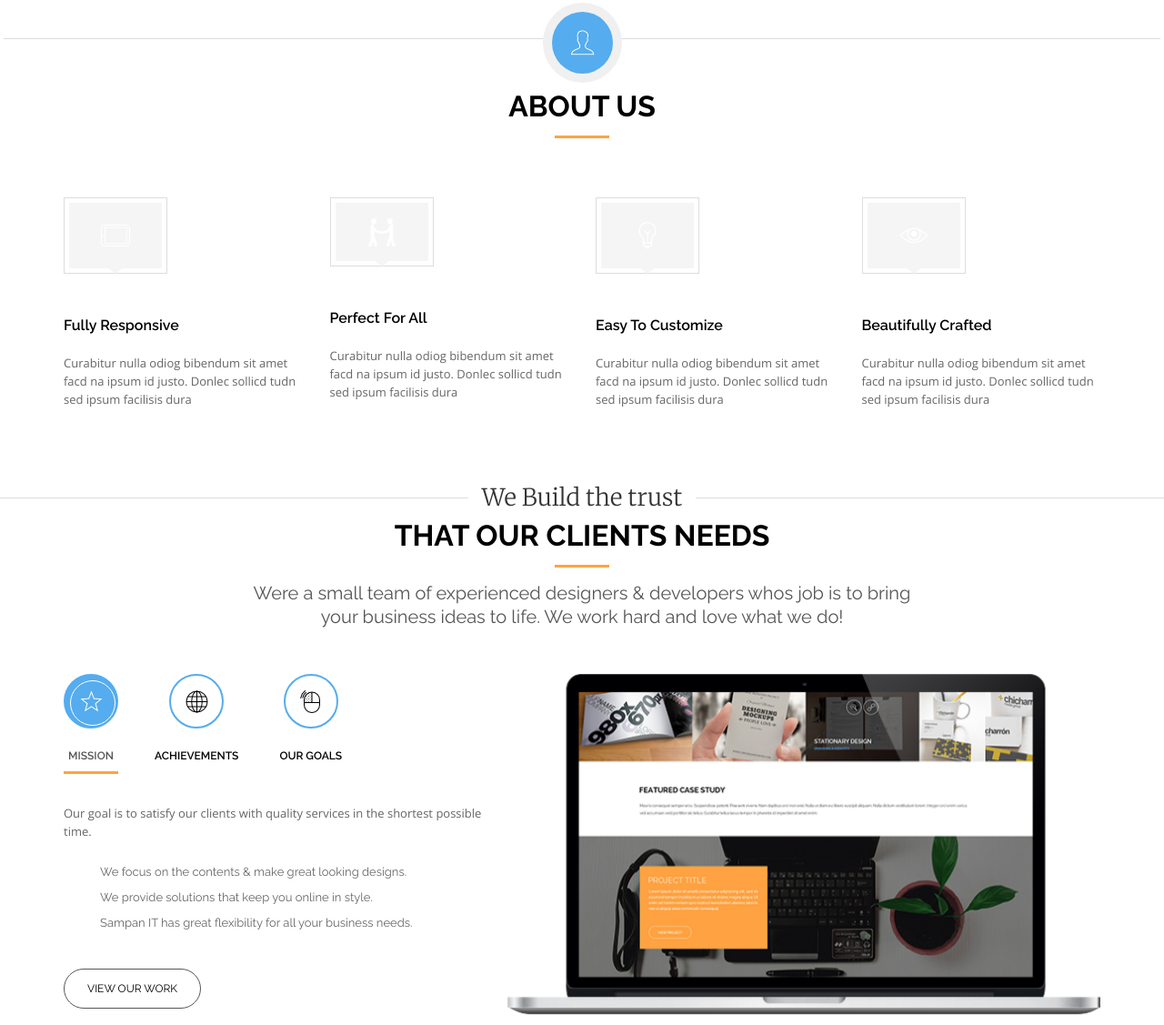
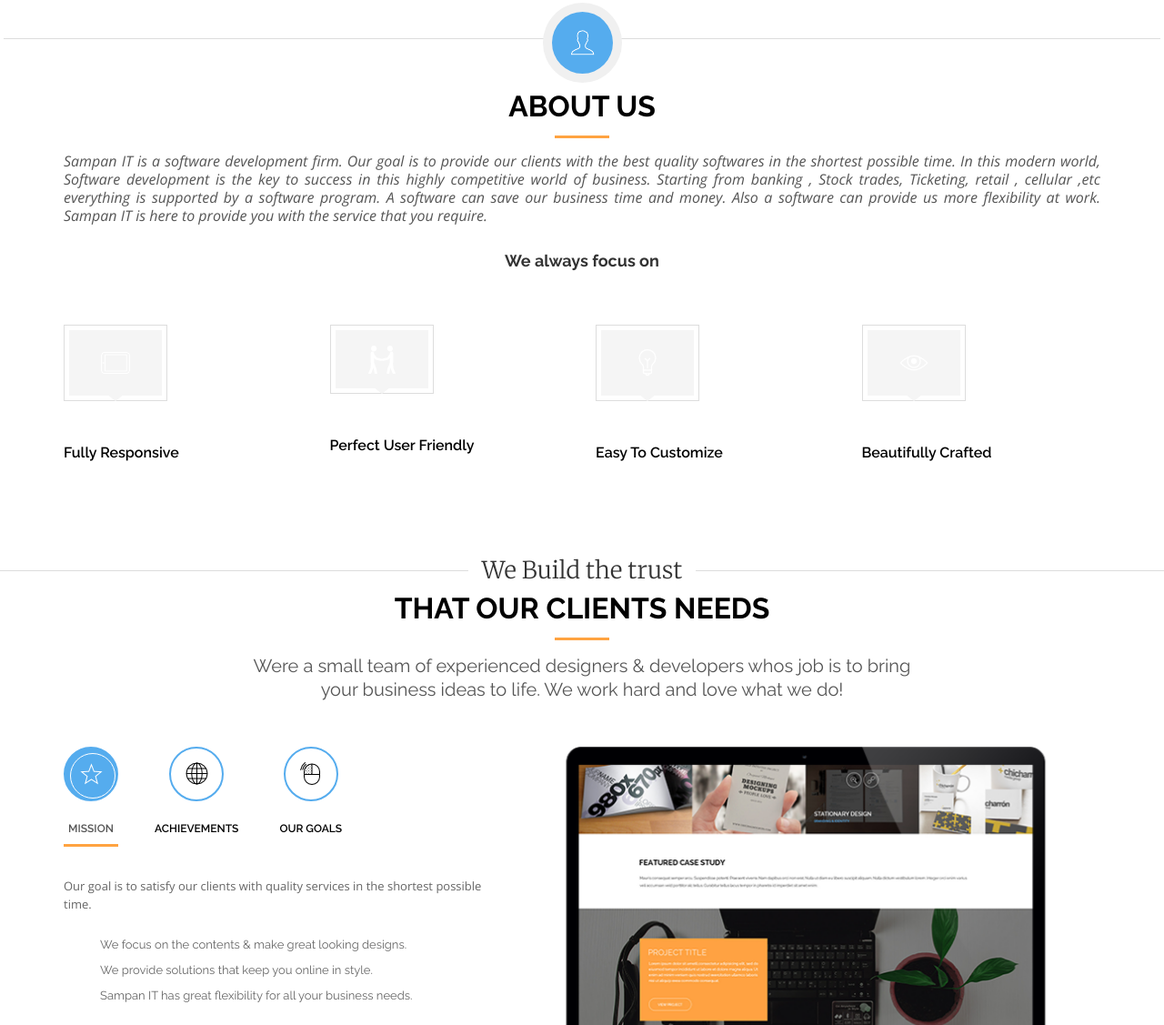
Before and after one commit to purnob/Sampan_IT_NewSite, a plain HTML site: page index.html in a window 1280 px wide. Shown: the part 1610-2737 px from the top of the page at 91% size. Drawn offline with nearby package versions, Linux system fonts and the light colour scheme; some packages are replaced by stand-ins of ours.

Commit message:
about updates

```diff
--- a/index.html
+++ b/index.html
@@ -193,6 +193,16 @@
 				<div class="col-md-12 content-head" data-animated="0">
 					<h3>About us</h3>
 					<div class="sep"></div>
+                                        <p style="text-align: justify">Sampan IT is a software development firm. Our goal is to provide our clients
+                                            with the best quality softwares in the shortest possible time. In this modern
+                                            world, Software development is the key to success in this highly competitive
+                                            world of business. Starting from banking , Stock trades, Ticketing, retail ,
+                                            cellular ,etc everything is supported by a software program. A software can
+                                            save our business time and money. Also a software can provide us more flexibility
+                                            at work. Sampan IT is here to provide you with the service that you require.</p>
+                                        <div class="row form-group"></div>
+                                        <div class="row form-group"></div>
+                                        <h4>We always focus on</h4>
 				</div>
 			</div>
 			<div class="row" data-animated="0">
@@ -204,7 +214,6 @@
 					</span>
 					</i>
 					<h4>Fully Responsive</h4>
-					<p>Curabitur nulla odiog bibendum sit amet facd na ipsum id justo. Donlec sollicd tudn sed ipsum facilisis dura</p>
 				</div>
 				<div class="col-md-3 service-content">
 					<i>
@@ -213,8 +222,7 @@
 					<img src="images/ico/6-hr.png" class="ico-hover" alt="">
 					</span>
 					</i>
-					<h4>Perfect For All</h4>
-					<p>Curabitur nulla odiog bibendum sit amet facd na ipsum id justo. Donlec sollicd tudn sed ipsum facilisis dura</p>
+					<h4>Perfect User Friendly</h4>
 				</div>
 				<div class="col-md-3 service-content">
 					<i>
@@ -224,7 +232,6 @@
 					</span>
 					</i>
 					<h4>Easy To Customize</h4>
-					<p>Curabitur nulla odiog bibendum sit amet facd na ipsum id justo. Donlec sollicd tudn sed ipsum facilisis dura</p>
 				</div>
 				<div class="col-md-3 service-content">
 					<i>
@@ -234,7 +241,6 @@
 					</span>
 					</i>
 					<h4>Beautifully Crafted</h4>
-					<p>Curabitur nulla odiog bibendum sit amet facd na ipsum id justo. Donlec sollicd tudn sed ipsum facilisis dura</p>
 				</div>
 			</div>
 		</div>
@@ -299,9 +305,9 @@
 						<div class="tab-pane fade" id="service-three">
 							<p> We aim to be one of the largest software firm in this country and to provide various range of services to our clients. </p>
 							<ul class="list">
-								<li>Class aptent taciti sociosqu ad litora torquent.</li>
-								<li>Nullam molestie auctor blandit congue sed.</li>
-								<li>Vivamus eleifend diam vitae blandit finibus.</li>
+								<li>We provide our clients with the best quality softwares.</li>
+								<li>We focus on the shortest possible time.</li>
+								<li>We Build the trust that our clients needs.</li>
 							</ul>
 							<div class="space40"></div>
 							<a href="#" class="btn1 border-black">View our Work</a>
```
